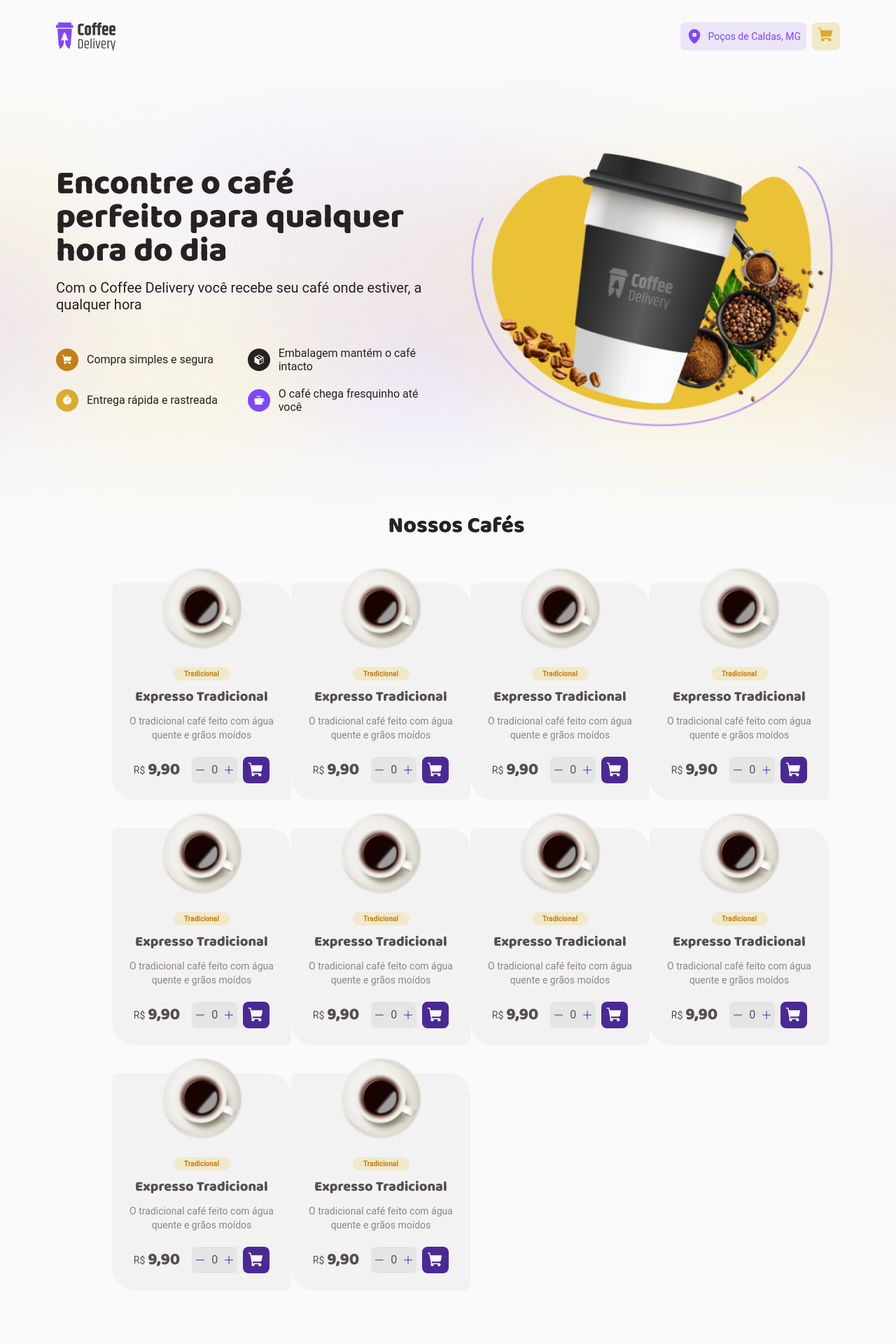
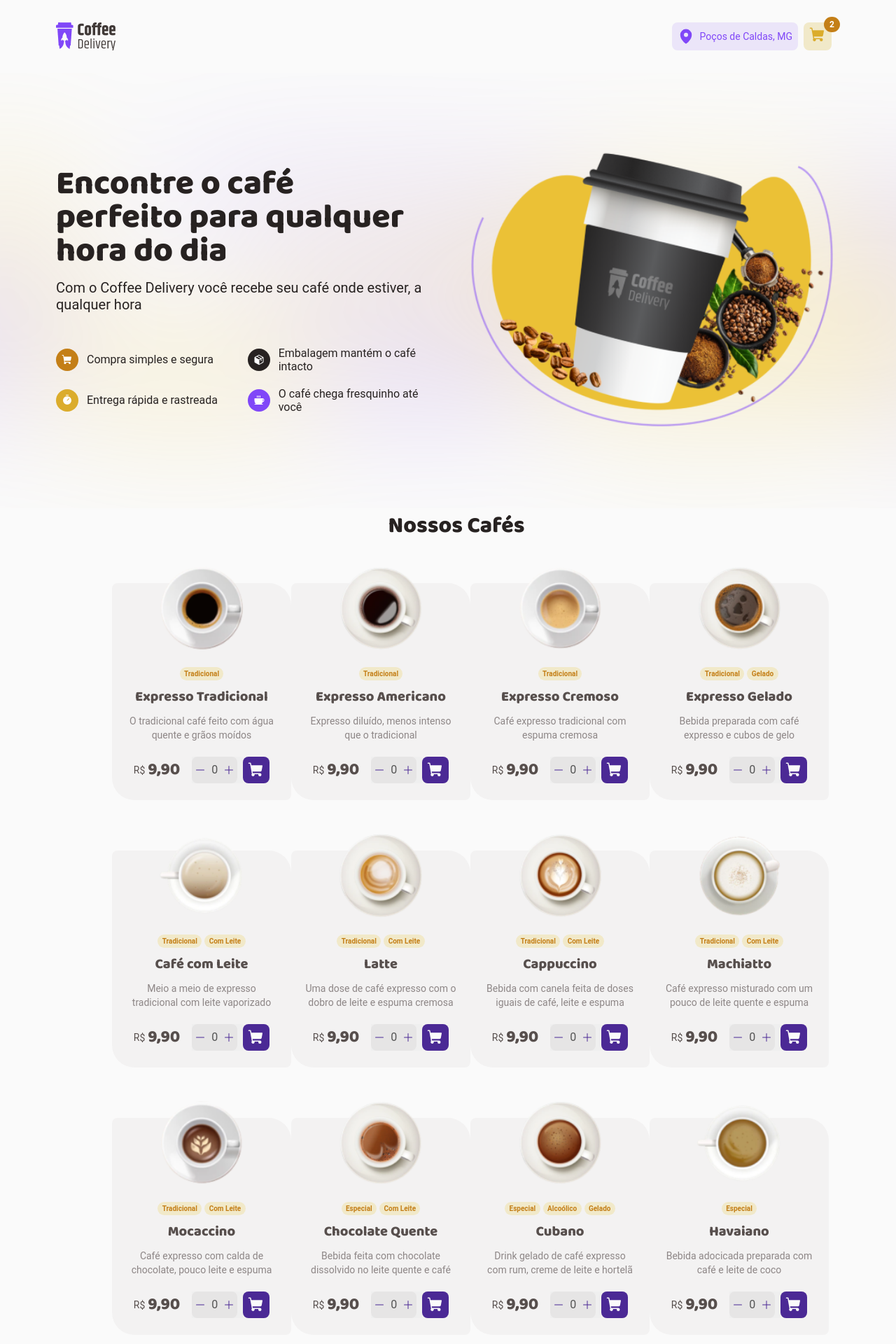
Before and after one commit to VncS1/ignite-coffee-delivery, a React (Vite) app: page / in a window 1280 px wide. Shown: the top 1920 px of the page at 70% size. Before the commit the page ends 1843 px from the top, so only its background shows below. Built offline with nearby package versions, Linux system fonts and the light colour scheme.

Commit message:
Produtos sendo exibidos corretamente

```diff
--- a/src/components/Header/index.tsx
+++ b/src/components/Header/index.tsx
@@ -1,6 +1,7 @@
 import { InfosContainer, HeaderContainer, MapIcon, CartIcon } from "./style";
 
 import logo from '../../assets/logo.png'
+import { NavLink } from "react-router-dom";
 
 
 export function Header() {
@@ -14,9 +15,10 @@ export function Header() {
                     <span className="locale">Poços de Caldas, MG</span>
                 </div>
 
-                <button className="buttonCart">
+                <NavLink to="/checkout" className="buttonCart">
+                    <div className="cartCount">2</div>
                     <CartIcon size={24} weight="fill" />
-                </button>
+                </NavLink>
             </InfosContainer>
         </HeaderContainer>
     );
--- a/src/components/Header/style.ts
+++ b/src/components/Header/style.ts
@@ -43,7 +43,8 @@ export const InfosContainer = styled.div`
     justify-content: center;
     flex-wrap: wrap;
 
-
+    position: relative;
+    right: 0.75rem;
 
     .buttonCart {
         background: ${props => props.theme['yellow-light']};
@@ -53,6 +54,31 @@ export const InfosContainer = styled.div`
         border-radius: 8px;
 
         margin-left: .5rem;
+        box-shadow: none;
+        border-color: transparent;
+        position: relative;
+
+        .cartCount {
+            color: ${props => props.theme['white']};
+            background-color: ${props => props.theme['yellow-dark']};
+
+            display: flex;
+            justify-content: center;
+            align-items: center;
+            border-radius: 9999px;
+
+            position: absolute;
+            top: -0.5rem;
+            right: -0.75rem;
+
+
+
+            padding: 0.25rem 0.5rem;
+            font-size: .75rem;
+            font-weight: 600;
+
+
+        }
     }
 
     .localeContainer {
@@ -75,7 +101,7 @@ export const InfosContainer = styled.div`
 
 
 
-    @media(max-width: 400px){
+    @media(max-width: 425px){
         margin-top: 1rem;
     }
 `
--- a/src/components/QuantityForm/index.tsx
+++ b/src/components/QuantityForm/index.tsx
@@ -1,14 +1,33 @@
+import { useState } from "react";
 import { MinusIcon, PlusIcon, QuantityFormContainer } from "./style";
 
 export function QuantityForm() {
+
+    const [quantity, setQuantity] = useState(0);
+
+    function handleIncrement(value: number) {
+        if(value == -1 && quantity > 0){
+            setQuantity(quantity + value);
+        }else if(value == 1){
+            setQuantity(quantity + value);
+        }
+
+    }
+
+    function handleDecrement() {
+        if (quantity > 0) {
+            setQuantity(quantity - 1);
+        }
+    }
+
     return (
         <QuantityFormContainer>
-            <button type="button" className="button-quantity">
+            <button type="button" onClick={() => handleIncrement(-1)} className="button-quantity">
                 <MinusIcon size={20} weight="fill" />
             </button>
-            <input type="number" disabled className="quantity" min="1" defaultValue="0" />
+            <input type="number" disabled className="quantity" min="1" defaultValue="0" value={quantity} />
             <button type="button" className="button-quantity">
-                <PlusIcon size={20} weight="fill" />
+                <PlusIcon size={20} onClick={() => handleIncrement(1)} weight="fill" />
             </button>
         </QuantityFormContainer>
     );
--- a/src/pages/Checkout/components/CheckoutCart/components/CartItem/style.ts
+++ b/src/pages/Checkout/components/CheckoutCart/components/CartItem/style.ts
@@ -31,6 +31,9 @@ export const ItemContainer = styled.div`
                     align-items: center;
 
                     font-size: 0.75rem;
+
+                    box-shadow: none;
+                    border-color: transparent;
 
 
                     background-color: ${props => props.theme["base-button"]};
--- a/src/pages/Home/components/Coffees/Coffee/index.tsx
+++ b/src/pages/Home/components/Coffees/Coffee/index.tsx
@@ -1,31 +1,35 @@
-import { CartIcon, CoffeeContainer, CoffeeInfos} from "./style";
+import { CartIcon, CoffeeContainer, CoffeeInfos } from "./style";
 
-import coffeeImg from '../../../../../assets/coffee-images/americano.png';
 import { QuantityForm } from "../../../../../components/QuantityForm";
 
 interface CoffeeProps {
+    image: string
     type: string[]
     name: string;
     description: string;
 
 }
 
-export function Coffee() {
+export function Coffee({ image, type, name, description }: CoffeeProps) {
     return (
         // Ordenar com display grid: 1fr 1fr 1fr 1fr 1fr (5 colunas)
         <CoffeeContainer>
-            <img src={coffeeImg} />
+            <img src={image} />
             <CoffeeInfos>
                 <div className="coffee-types">
-                    <div className="type">
-                        Tradicional
-                    </div>
+                    {type.map(type => {
+                        return (
+                            <div className="type">
+                                {type}
+                            </div>
+                        )
+                    })}
                 </div>
                 <span className="coffee-name">
-                    Expresso Tradicional
+                    {name}
                 </span>
                 <span className="coffee-description">
-                    O tradicional café feito com água quente e grãos moídos
+                    {description}
                 </span>
 
                 <div className="coffee-price">
--- a/src/pages/Home/components/Coffees/Coffee/style.ts
+++ b/src/pages/Home/components/Coffees/Coffee/style.ts
@@ -8,6 +8,7 @@ export const CoffeeContainer = styled.div`
     display: flex;
     flex-direction: column;
     align-items: center;
+    margin-bottom: 2rem;
 
 
     img {
@@ -39,12 +40,14 @@ export const CoffeeInfos = styled.div`
 
     .coffee-types {
         margin-top: 120px;
+        display: flex;
+        gap: 0.25rem;
 
         .type {
             color: ${props => props.theme['yellow-dark']};
             background: ${props => props.theme['yellow-light']};
-            padding: 0.25rem .5rem;
-            width: 81px;
+            padding: 0.25rem 0.4rem;
+
             font-size: 0.625rem;
 
             display: flex;
--- a/src/pages/Home/components/Coffees/index.tsx
+++ b/src/pages/Home/components/Coffees/index.tsx
@@ -1,22 +1,7 @@
 import { Coffee } from "./Coffee";
 import { CoffeesContainer, Title, MainContainer } from "./style";
 
-import tradicionalImg from '../../../../assets/coffee-images/americano.png'
-
-const coffees = [
-    {
-        image: tradicionalImg,
-        type: ['Tradicional'],
-        name: 'Expresso Tradicional',
-        description: 'O tradicional café feito com água quente e grãos moídos',
-    },
-    {
-
-        type: ['Tradicional'],
-        name: 'Expresso Americano',
-        description: 'Expresso diluído, menos intenso que o tradicional',
-    },
-]
+import { coffees } from "./products/products";
 
 export function Coffees() {
     return (
@@ -26,18 +11,18 @@ export function Coffees() {
             <Title>Nossos Cafés</Title>
             <CoffeesContainer>
 
-                <Coffee />
-                <Coffee />
-                <Coffee />
-                <Coffee />
+                {coffees.map(coffee => {
+                    return (
+                        <Coffee
+                            key={coffee.name}
+                            image={coffee.image}
+                            type={coffee.type}
+                            name={coffee.name}
+                            description={coffee.description}
+                        />
+                    )
+                })}
 
-                <Coffee />
-                <Coffee />
-                <Coffee />
-                <Coffee />
-
-                <Coffee />
-                <Coffee />
 
             </CoffeesContainer>
         </MainContainer>
--- /dev/null
+++ b/src/pages/Home/components/Coffees/products/products.ts
@@ -0,0 +1,102 @@
+import tradicionalImg from '../../../../../assets/coffee-images/expresso.png'
+import americanoImg from '../../../../../assets/coffee-images/americano.png'
+import cremosoImg from '../../../../../assets/coffee-images/expresso_cremoso.png'
+import geladoImg from '../../../../../assets/coffee-images/cafe_gelado.png'
+import cafeComLeiteImg from '../../../../../assets/coffee-images/cafe_com_leite.png'
+import latteImg from '../../../../../assets/coffee-images/latte.png'
+import capuccinoImg from '../../../../../assets/coffee-images/capuccino.png'
+import macchiatoImg from '../../../../../assets/coffee-images/macchiato.png'
+import mocaccinoImg from '../../../../../assets/coffee-images/mocaccino.png'
+import chocolateImg from '../../../../../assets/coffee-images/chocolate_quente.png'
+import cubanoImg from '../../../../../assets/coffee-images/cubano.png'
+import havaianoImg from '../../../../../assets/coffee-images/havaiano.png'
+import arabeImg from '../../../../../assets/coffee-images/arabe.png'
+import irlandesImg from '../../../../../assets/coffee-images/irlandes.png'
+
+export const coffees = [
+    {
+        image: tradicionalImg,
+        type: ['Tradicional'],
+        name: 'Expresso Tradicional',
+        description: 'O tradicional café feito com água quente e grãos moídos',
+    },
+    {
+        image: americanoImg,
+        type: ['Tradicional'],
+        name: 'Expresso Americano',
+        description: 'Expresso diluído, menos intenso que o tradicional',
+    },
+    {
+        image: cremosoImg,
+        type: ['Tradicional'],
+        name: 'Expresso Cremoso',
+        description: 'Café expresso tradicional com espuma cremosa',
+    },
+    {
+        image: geladoImg,
+        type: ['Tradicional', 'Gelado'],
+        name: 'Expresso Gelado',
+        description: 'Bebida preparada com café expresso e cubos de gelo'
+    },
+    {
+        image: cafeComLeiteImg,
+        type: ['Tradicional', 'Com Leite'],
+        name: 'Café com Leite',
+        description: 'Meio a meio de expresso tradicional com leite vaporizado'
+    },
+    {
+        image: latteImg,
+        type: ['Tradicional', 'Com Leite'],
+        name: 'Latte',
+        description: 'Uma dose de café expresso com o dobro de leite e espuma cremosa'
+    },
+    {
+        image: capuccinoImg,
+        type: ['Tradicional', 'Com Leite'],
+        name: 'Cappuccino',
+        description: 'Bebida com canela feita de doses iguais de café, leite e espuma'
+    },
+    {
+        image: macchiatoImg,
+        type: ['Tradicional', 'Com Leite'],
+        name: 'Machiatto',
+        description: 'Café expresso misturado com um pouco de leite quente e espuma'
+    },
+    {
+        image: mocaccinoImg,
+        type: ['Tradicional', 'Com Leite'],
+        name: 'Mocaccino',
+        description: 'Café expresso com calda de chocolate, pouco leite e espuma'
+    },
+    {
+        image: chocolateImg,
+        type: ['Especial', 'Com Leite'],
+        name: 'Chocolate Quente',
+        description: 'Bebida feita com chocolate dissolvido no leite quente e café'
+    },
+    {
+        image: cubanoImg,
+        type: ['Especial', ' Alcoólico', 'Gelado'],
+        name: 'Cubano',
+        description: 'Drink gelado de café expresso com rum, creme de leite e hortelã'
+    },
+    {
+        image: havaianoImg,
+        type: ['Especial'],
+        name: 'Havaiano',
+        description: 'Bebida adocicada preparada com café e leite de coco'
+    },
+    {
+        image: arabeImg,
+        type: ['Especial'],
+        name: 'Árabe',
+        description: 'Bebida preparada com grãos de café arabe e especiarias'
+    },
+    {
+        image: irlandesImg,
+        type: ['Especial', 'Alcoólico'],
+        name: 'Irlandês',
+        description: 'Bebida a base de café, uísque irlandês, açúcar e chantilly'
+    }
+
+]
--- a/src/pages/Home/components/Coffees/style.ts
+++ b/src/pages/Home/components/Coffees/style.ts
@@ -41,7 +41,7 @@ export const CoffeesContainer = styled.div`
         gap: 1rem;
     }
 
-    @media (max-width: 768px){
+    @media (max-width: 850px){
         grid-template-columns: 1fr 1fr;
         gap: 1rem;
     }
```
